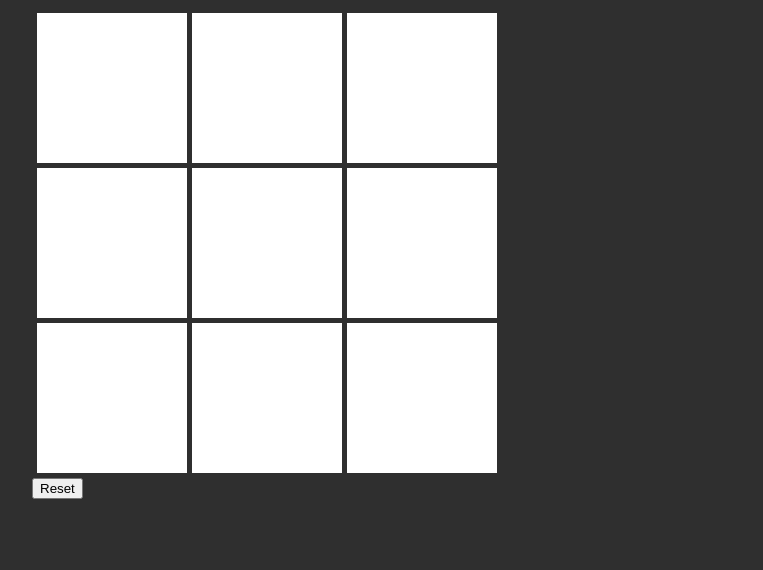
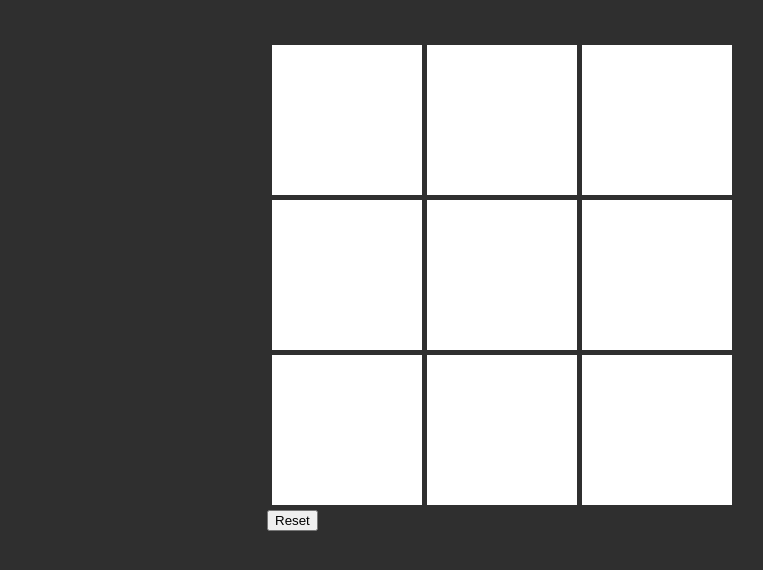
Before and after one commit to remyzer/morpion, a Vue app: page / in a window 1280 px wide. Shown: the top 570 px of the page, without its empty margins (138-901 px from the left). Built offline with nearby package versions, Linux system fonts and the light colour scheme.

Commit message:
minor changes on css

```diff
--- a/src/assets/main.css
+++ b/src/assets/main.css
@@ -24,10 +24,4 @@ a,
     display: flex;
     place-items: center;
   }
-
-  #app {
-    display: grid;
-    grid-template-columns: 1fr 1fr;
-    padding: 0 2rem;
-  }
 }
--- a/src/components/TheWelcome.vue
+++ b/src/components/TheWelcome.vue
@@ -31,35 +31,27 @@ export default  {
       if(this.cell1 == this.cell2 && this.cell2 == this.cell3 && this.cell1 != null){
 
         this.endGame(this.cell1);
-        console.log("win !");
       } else if(this.cell4 == this.cell5 && this.cell5 == this.cell6 && this.cell4 != null){
 
         this.endGame(this.cell4);
-        console.log("win !");
       } else if(this.cell7 == this.cell8 && this.cell8 == this.cell9 && this.cell7 != null){
 
         this.endGame(this.cell7);
-        console.log("win !");
       }else if(this.cell1 == this.cell4 && this.cell4 == this.cell7 && this.cell1 != null){
 
         this.endGame(this.cell1);
-        console.log("win !");
       }else if(this.cell2 == this.cell5 && this.cell5 == this.cell8 && this.cell2 != null){
 
         this.endGame(this.cell2);
-        console.log("win !");
       }else if(this.cell3 == this.cell6 && this.cell6 == this.cell9 && this.cell3 != null){
 
         this.endGame(this.cell3);
-        console.log("win !");
       } else  if(this.cell1 == this.cell5 && this.cell5 == this.cell9 && this.cell1 != null){
 
         this.endGame(this.cell1);
-        console.log("win !");
       }else  if(this.cell3 == this.cell5 && this.cell5 == this.cell7 && this.cell3 != null){
 
         this.endGame(this.cell3);
-        console.log("win !");
       }else if(this.list.length == 0){
         this.isDraw = true;
       }
@@ -88,12 +80,12 @@ export default  {
 }
 </script>
 <template>
-  <div>
+  <div id="content">
     <div v-if="isDraw">
       <p class="endText">Egalité !</p>
     </div>
     <div v-if="isFinished">
-      <p class="endText">Le joueur "<span id="winningSymbol">{{ winningSymbol }}</span>" à gagné !</p>
+      <p class="endText">Le joueur "{{ winningSymbol }}" à gagné !</p>
     </div>
     <div class="grid">
       <div class="row">
@@ -121,6 +113,9 @@ export default  {
 body {
   background-color: rgb(47, 47, 47);
 }
+#content {
+  align-content: center;
+}
 .grid {
   display: table;
   border-spacing: 5px
@@ -144,8 +139,4 @@ p {
 .endText{
   color: white;
 }
-
-#winningSymbol {
-  color: salmon;
-}
 </style>
--- a/src/main.js
+++ b/src/main.js
@@ -1,6 +1,5 @@
 import { createApp } from 'vue'
 import App from './App.vue'
-
 import './assets/main.css'
 
 createApp(App).mount('#app')
```
